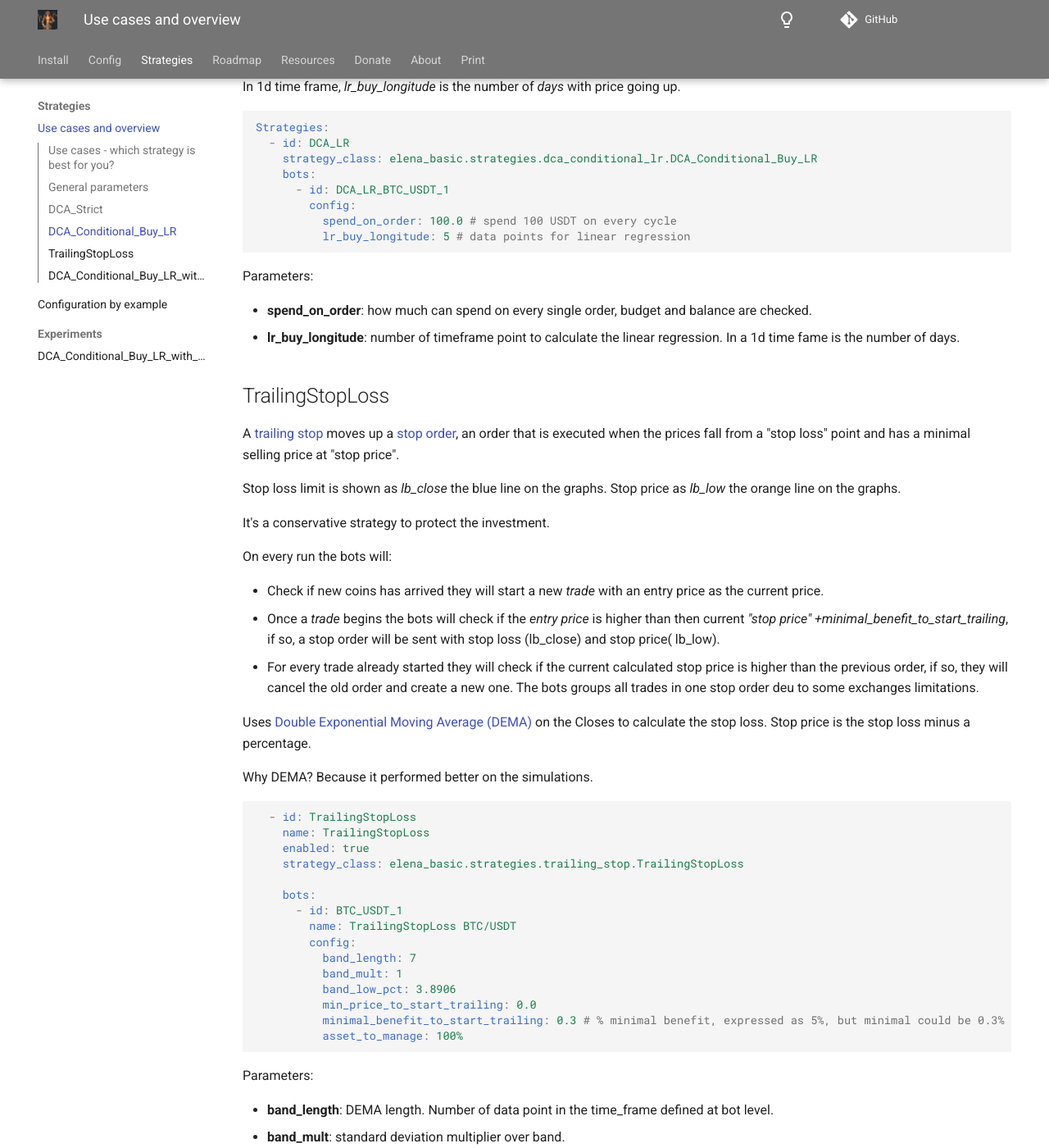
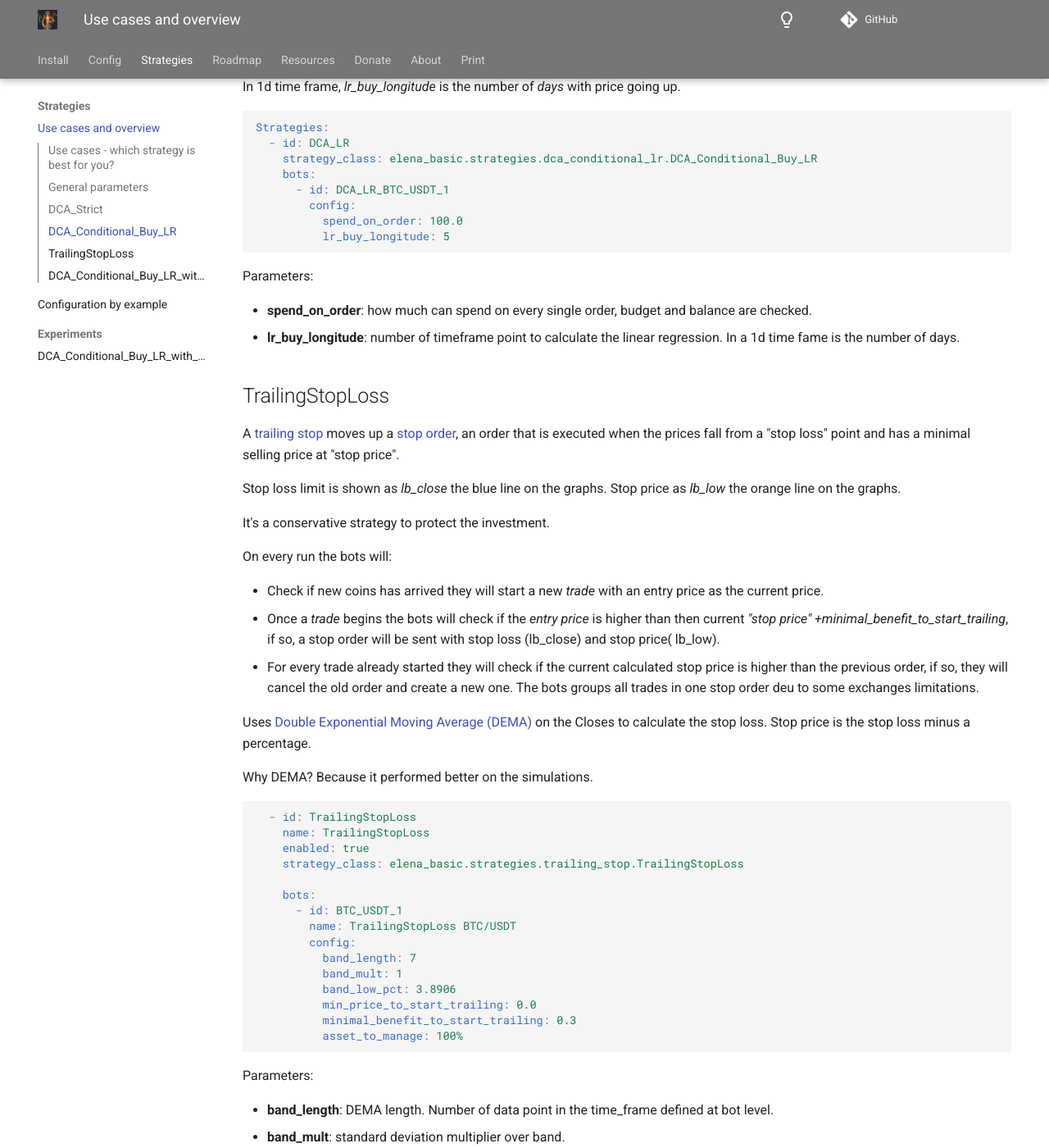
Before and after one commit to Pasta-fantasia/elena-docs, an MkDocs documentation site: the page built from docs/03_strategies/use_cases.md, in a window 1280 px wide and 1400 px high, scrolled down 2271 px. Shown: the whole window at 82% size. Built offline with MkDocs 1.6.1 and Material for MkDocs 9.7.7, drawn with Linux system fonts in a browser that asks for light colours; comment, search, counter and statistics services are not loaded; some of the changed text lies outside the part shown.

Commit message:
feat: v0.0.15 + v2.2.9

`````diff
--- a/docs/03_strategies/use_cases.md
+++ b/docs/03_strategies/use_cases.md
@@ -73,7 +73,7 @@ Strategies:
     bots:
       - id: DCA_BTC_USDT_1
         config:
-          spend_on_order: 10.0 # spend 100 USDT on every cycle
+          spend_on_order: 10.0
 ````
 
 Parameters:
@@ -94,8 +94,8 @@ Strategies:
     bots:
       - id: DCA_LR_BTC_USDT_1
         config:
-          spend_on_order: 100.0 # spend 100 USDT on every cycle
-          lr_buy_longitude: 5 # data points for linear regression
+          spend_on_order: 100.0
+          lr_buy_longitude: 5
 
 ```
 
@@ -145,7 +145,7 @@ Why DEMA? Because it performed better on the simulations.
           band_mult: 1
           band_low_pct: 3.8906
           min_price_to_start_trailing: 0.0
-          minimal_benefit_to_start_trailing: 0.3 # % minimal benefit, expressed as 5%, but minimal could be 0.3%
+          minimal_benefit_to_start_trailing: 0.3
           asset_to_manage: 100%
 
 
@@ -191,7 +191,7 @@ Strategies:
           band_mult: 2
           band_low_pct: 3.8906
           min_price_to_start_trailing: 0.0
-          minimal_benefit_to_start_trailing: 0.3 # % minimal benefit, expressed as 5%, but minimal could be 0.3%
+          minimal_benefit_to_start_trailing: 0.3
 
 ````
 
`````
